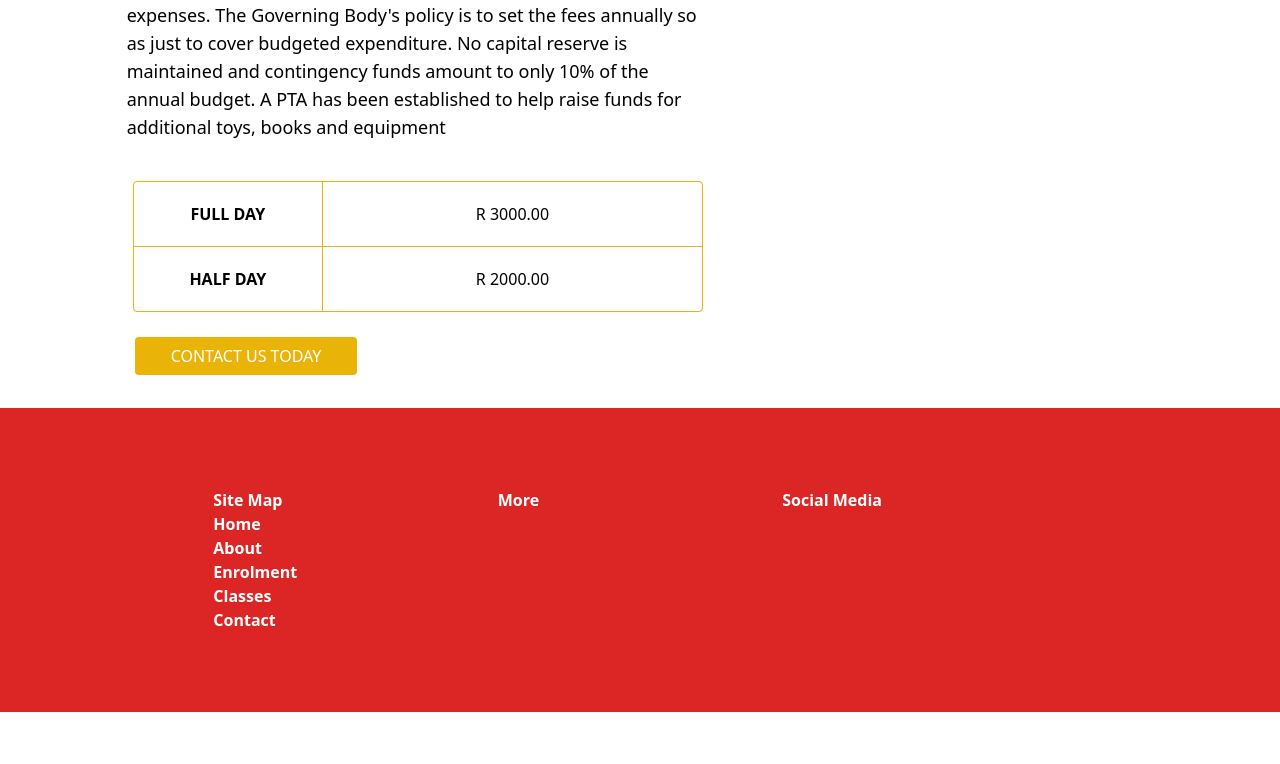
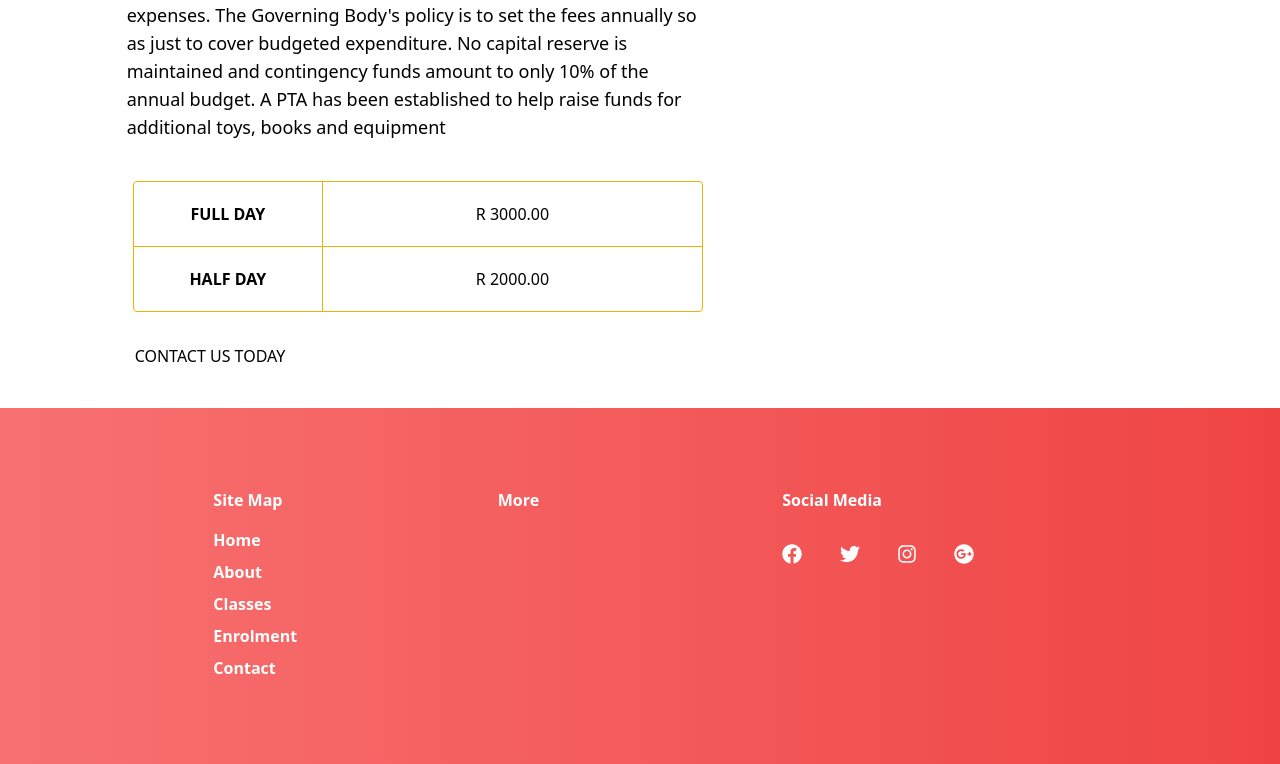
Before and after one commit to MauriceDev1/preschool, a Next.js app: page /fees in a window 1280 px wide. Shown: the part 969-1733 px from the top of the page. Before the commit the page ends 1681 px from the top, so only its background shows below. Built offline with nearby package versions, Linux system fonts and the light colour scheme.

Commit message:
chore claudio fix changes

```diff
--- a/components/navigation/Footer.tsx
+++ b/components/navigation/Footer.tsx
@@ -1,18 +1,45 @@
 import React from 'react'
+import { FaFacebook, FaGooglePlus, FaInstagram, FaTwitter } from 'react-icons/fa'
+
+const Site = [
+  {
+    id: 1,
+    link: '/',
+    name: 'Home'
+  },
+  {
+    id: 2,
+    link: '/about',
+    name: 'About'
+  },
+  {
+    id: 3,
+    link: '/classes',
+    name: 'Classes'
+  },
+  {
+    id: 4,
+    link: '/enrolment',
+    name: 'Enrolment'
+  },
+  {
+    id: 5,
+    link: '/contact',
+    name: 'Contact'
+  },
+]
 
 export default function Footer() {
   return (
-    <div className='flex w-full py-20 bg-red-600'>
+    <div className='flex w-full py-20 bg-gradient-to-r from-red-400 to-red-500'>
         <div className='w-11/12 sm:w-8/12 m-auto flex flex-wrap'>
           <div className='w-full sm:w-1/3'>
             <div className='text-white font-semibold'>
               Site Map
-              <ul className=''>
-                <li>Home</li>
-                <li>About</li>
-                <li>Enrolment</li>
-                <li>Classes</li>
-                <li>Contact</li>
+              <ul className='mt-3'>
+                {Site.map(s => {
+                  return <li className="py-1"><a href={s.link} key={s.id}>{s.name}</a></li>
+                })}
               </ul>
             </div>
           </div>
@@ -23,6 +50,12 @@ export default function Footer() {
             <div className='text-white font-semibold'>
               Social Media
             </div>
+            <div className='flex w-48 py-8 text-xl text-white justify-between'>
+              <a href='https://web.facebook.com/10onGarfield'><FaFacebook /></a>
+              <FaTwitter />
+              <FaInstagram />
+              <FaGooglePlus />
+            </div>
           </div>
         </div>
     </div>
--- a/package.json
+++ b/package.json
@@ -14,8 +14,7 @@
     "@types/node": "18.11.9",
     "@types/react": "18.0.25",
     "@types/react-dom": "18.0.9",
-    "keen-slider": "^6.8.5",
-    "next": "13.0.5",
+    "next": "12.3.1",
     "react": "18.2.0",
     "react-dom": "18.2.0",
     "react-icons": "^4.7.1",
--- a/pages/about.tsx
+++ b/pages/about.tsx
@@ -14,7 +14,7 @@ export default function About() {
       <Header height="h-96" image="https://cdn.pixabay.com/photo/2018/08/25/04/27/blocks-3629359_1280.jpg"/>
       <div className='w-full py-16'>
         <div className='flex flex-wrap w-10/12 m-auto'>
-          <div className='w-2/3 p-5'>
+          <div className='w-full sm:w-2/3 p-5'>
                 <h2 className='font-bold pb-5 text-4xl uppercase'>About Us</h2>
                 <p className="text-lg">
                   We aim to build a strong foundation in all areas of development to
@@ -31,7 +31,7 @@ export default function About() {
                 </ul>
                 ENROL YOUR CHILD TODAYI
             </div>
-          <div className='w-1/3 bg-blue-100 rounded shadow' style={{backgroundImage: 'url(https://scontent-cpt1-1.xx.fbcdn.net/v/t39.30808-6/243662352_256456099821622_6061892165152021410_n.jpg?_nc_cat=100&ccb=1-7&_nc_sid=09cbfe&_nc_eui2=AeFNQ0byPb__xhEm-f43QmZT4KMY5I3o_rXgoxjkjej-tZ05JOGKwSNseOfPdYYGiZcFi9OWL5JvzkmX1efNPNTx&_nc_ohc=LRhDPXCqMJsAX_W86Q7&_nc_ht=scontent-cpt1-1.xx&oh=00_AfAYep_yKtynfZ6xMul0Ox6qkHVJYyzFghNdlVeR8uYSng&oe=638EE99F)',backgroundSize:'cover'}}></div>
+          <div className='w-full sm:w-1/3 bg-blue-100 rounded shadow h-96' style={{backgroundImage: 'url(https://scontent-cpt1-1.xx.fbcdn.net/v/t39.30808-6/243662352_256456099821622_6061892165152021410_n.jpg?_nc_cat=100&ccb=1-7&_nc_sid=09cbfe&_nc_eui2=AeFNQ0byPb__xhEm-f43QmZT4KMY5I3o_rXgoxjkjej-tZ05JOGKwSNseOfPdYYGiZcFi9OWL5JvzkmX1efNPNTx&_nc_ohc=LRhDPXCqMJsAX_W86Q7&_nc_ht=scontent-cpt1-1.xx&oh=00_AfAYep_yKtynfZ6xMul0Ox6qkHVJYyzFghNdlVeR8uYSng&oe=638EE99F)',backgroundSize:'cover'}}></div>
         </div>
         </div>
     </div>
--- a/pages/extra_mural_activities.tsx
+++ b/pages/extra_mural_activities.tsx
@@ -10,9 +10,11 @@ export default function About() {
         <link rel="icon" href="/favicon.ico" />
       </Head>
 
-      <Header height="h-96"/>
-      <div>
-        Extra Mural Activities
+      <Header height="h-96" image="https://images.unsplash.com/photo-1522167428-d603a1d62f26?ixlib=rb-4.0.3&ixid=MnwxMjA3fDB8MHxwaG90by1wYWdlfHx8fGVufDB8fHx8&auto=format&fit=crop&w=844&q=80"/>
+      <div className='w-full py-20'>
+        |<div className='bg-gray-100'>
+
+        </div>
       </div>
     </div>
   )
--- a/pages/fees.tsx
+++ b/pages/fees.tsx
@@ -13,8 +13,8 @@ export default function Fees() {
 
       <Header height="h-96 2xl:h-screen" image="https://cdn.pixabay.com/photo/2018/07/08/08/45/abc-3523453_1280.jpg"/>
       <div className='w-full py-10 flex'>
-        <div className='flex w-10/12 mx-auto'>
-            <div className='flex flex-wrap w-7/12 m-auto'>
+        <div className='flex flex-wrap w-10/12 mx-auto'>
+            <div className='flex flex-wrap w-full sm:w-7/12 m-auto'>
             <h1 className='text-4xl font-bold m-auto py-10'>SCHOOL FEES</h1>
             <p className='text-lg px-5'>
               An annual school fee per child is set, but this can be paid annually, quarterly or monthly ( over 10 months from February to November) . The same principle applies to the Aftercare service. Parents should anticipate additional expenses to cover insurance, health tests, toiletries, art aprons as well as T-shirts and sweaters. School fees are not refundable and a full term's notice in writing required if a child is to be withdrawn from the school. Likewise, the school can insist on a child removal at its discretion, for whatever reason, giving a term's notice. With regard to the Aftercare the withdrawal notice period is a calendar month The school and Aftercare rely solely on fee payments which go toward the paying of salaries, rental of premises, utilities (water, electricity usage etc).teaching aids and other general expenses. The Governing Body's policy is to set the fees annually so as just to cover budgeted expenditure. No capital reserve is maintained and contingency funds amount to only 10% of the annual budget. A PTA has been established to help raise funds for additional toys, books and equipment
@@ -37,7 +37,7 @@ export default function Fees() {
               <Link href="/contact" className='w-full px-9 rounded bg-yellow-500 text-white py-2'>CONTACT US TODAY</Link>
             </div>
             </div>
-            <div className="w-5/12 h-96 mt-12" style={{backgroundImage: 'url(https://scontent-cpt1-1.xx.fbcdn.net/v/t39.30808-6/243404081_256456103154955_2878214536234576043_n.jpg?stp=dst-jpg_s960x960&_nc_cat=109&ccb=1-7&_nc_sid=e3f864&_nc_ohc=iIn07Am64m8AX-FXLAG&_nc_ht=scontent-cpt1-1.xx&oh=00_AfDPUZGKMsf1y8f01HpcMGDKadQat587xiyqFTBaDKLtZg&oe=638B0B66)', backgroundSize: 'cover'}}>
+            <div className="w-full sm:w-5/12 h-96 mt-12" style={{backgroundImage: 'url(https://scontent-cpt1-1.xx.fbcdn.net/v/t39.30808-6/243404081_256456103154955_2878214536234576043_n.jpg?stp=dst-jpg_s960x960&_nc_cat=109&ccb=1-7&_nc_sid=e3f864&_nc_ohc=iIn07Am64m8AX-FXLAG&_nc_ht=scontent-cpt1-1.xx&oh=00_AfDPUZGKMsf1y8f01HpcMGDKadQat587xiyqFTBaDKLtZg&oe=638B0B66)', backgroundSize: 'cover'}}>
             </div>
         </div>
       </div>
--- a/pages/index.tsx
+++ b/pages/index.tsx
@@ -93,12 +93,13 @@ export default function Home() {
       </Head>
 
       <Header
-        height="h-96 sm:h-[68vh]"
+        height="h-96 sm:h-[70vh]"
         image="https://images.unsplash.com/photo-1564429238817-393bd4286b2d?ixlib=rb-4.0.3&ixid=MnwxMjA3fDB8MHxwaG90by1wYWdlfHx8fGVufDB8fHx8&auto=format&fit=crop&w=1548&q=80"/>
         <div className="bg-gray-50">
-      <div className="mx-auto max-w-7xl py-12 px-4 sm:px-6 lg:flex lg:items-center lg:justify-between lg:py-8 lg:px-8">
+          <div className='bg-gradient-to-r from-red-400 to-red-500'>
+            <div className="mx-auto shadow-b max-w-7xl py-12 px-4 sm:px-6 lg:flex lg:items-center lg:justify-between lg:py-8 lg:px-8">
               <h2 className="text-3xl font-bold tracking-tight text-gray-900 sm:text-4xl">
-          <span className="block">Welcome to Garfield</span>
+                <span className="block text-white">Welcome to Garfield</span>
                 <span className="block text-red-600">Ready to register?</span>
               </h2>
               <div className="mt-8 flex lg:mt-0 lg:flex-shrink-0">
@@ -120,8 +121,9 @@ export default function Home() {
                 </div>
               </div>
             </div>
+          </div>
       <div className="w-full flex pt-16 pb-32">
-        <div className='w-10/12 m-auto'>
+        <div className='w-10/12 m-auto text-gray-600'>
         <div className='w-full text-center text-4xl pb-10 font-bold'>OUR SCHOOL HISTORY</div>
         <p className='text-lg'>In a response to a request from residents, Christ the King Church opened a private pre- primary school in October 1969. There were initially 34 children and the Church provided the premises, equipment and funds to initiate the school.
         In 1970 the school was registered with the Western Cape Education Department. Soon after a formal constitution for the school was drawn up as well as a lease agreement between the Management Committee and the Church authorities.
@@ -130,8 +132,8 @@ export default function Home() {
       </div>
     </div>
     <div className='w-full flex bg-gray-50'>
-      <div className='flex w-10/12 m-auto'>
-        <div className='w-3/6'>
+      <div className='flex flex-wrap w-10/12 m-auto'>
+        <div className='w-full sm:w-3/6 text-gray-600'>
         <div className='w-full text-4xl pb-10 font-bold'>OUR MISSION STATEMENT</div>
         <div className='w-full'>
           <div className='w-full text-2xl pb-10 font-bold'>WE AIM:</div>
@@ -140,7 +142,7 @@ export default function Home() {
           <p className='text-lg py-5'> To foster a lifelong love of learning  </p>
         </div>
         </div>
-        <div className='w-3/6 h-[65vh]' style={{backgroundImage: 'url(https://cdn.pixabay.com/photo/2016/04/01/08/33/boy-1298788__480.png)',backgroundPositionX: '-200px'}}>
+        <div className='w-full sm:w-3/6 h-[65vh]' style={{backgroundImage: 'url(https://cdn.pixabay.com/photo/2016/04/01/08/33/boy-1298788__480.png)',backgroundPositionX: '-200px'}}>
 
         </div>
       </div>
--- a/pages/prospectus.tsx
+++ b/pages/prospectus.tsx
@@ -11,10 +11,10 @@ export default function Prospectus() {
         <link rel="icon" href="/favicon.ico" />
       </Head>
 
-      <Header height="h-96" image="https://cdn.pixabay.com/photo/2018/08/25/04/27/blocks-3629359_1280.jpg"/>
+      <Header height="h-96" image="https://images.unsplash.com/photo-1601339434203-130259102db6?ixlib=rb-4.0.3&ixid=MnwxMjA3fDB8MHxwaG90by1wYWdlfHx8fGVufDB8fHx8&auto=format&fit=crop&w=1548&q=80"/>
       <div className='w-full py-16'>
         <div className='flex flex-wrap w-10/12 m-auto'>
-          <div className='w-2/3 p-5'>
+          <div className='w-full sm:w-2/3 p-5'>
                 <h2 className='font-bold pb-5 text-4xl uppercase'>Prospectus</h2>
                 <p className="text-lg">
                   We aim to build a strong foundation in all areas of development to
@@ -31,7 +31,7 @@ export default function Prospectus() {
                 </ul>
                 ENROL YOUR CHILD TODAYI
             </div>
-          <div className='w-1/3 bg-blue-100 rounded shadow' style={{backgroundImage: 'url(https://scontent-cpt1-1.xx.fbcdn.net/v/t39.30808-6/306602591_496303885836841_4417422731782536676_n.jpg?_nc_cat=108&ccb=1-7&_nc_sid=8bfeb9&_nc_ohc=TPqXoIcvp1cAX_I9quI&_nc_ht=scontent-cpt1-1.xx&oh=00_AfB5l_o74y_5XYzZgBrsNeHxlUzQSpKGc6naRcAw-nH6vg&oe=639116CA)',backgroundSize:'cover'}}></div>
+          <div className='w-full sm:w-1/3 bg-blue-100 rounded shadow h-96' style={{backgroundImage: 'url(https://scontent-cpt1-1.xx.fbcdn.net/v/t39.30808-6/306602591_496303885836841_4417422731782536676_n.jpg?_nc_cat=108&ccb=1-7&_nc_sid=8bfeb9&_nc_ohc=TPqXoIcvp1cAX_I9quI&_nc_ht=scontent-cpt1-1.xx&oh=00_AfB5l_o74y_5XYzZgBrsNeHxlUzQSpKGc6naRcAw-nH6vg&oe=639116CA)',backgroundSize:'cover'}}></div>
         </div>
         </div>
     </div>
```
Also changed, not shown: 1 other file (tests, documents, lock files or other folders). Lines whose indentation alone changed are shown as unchanged.
